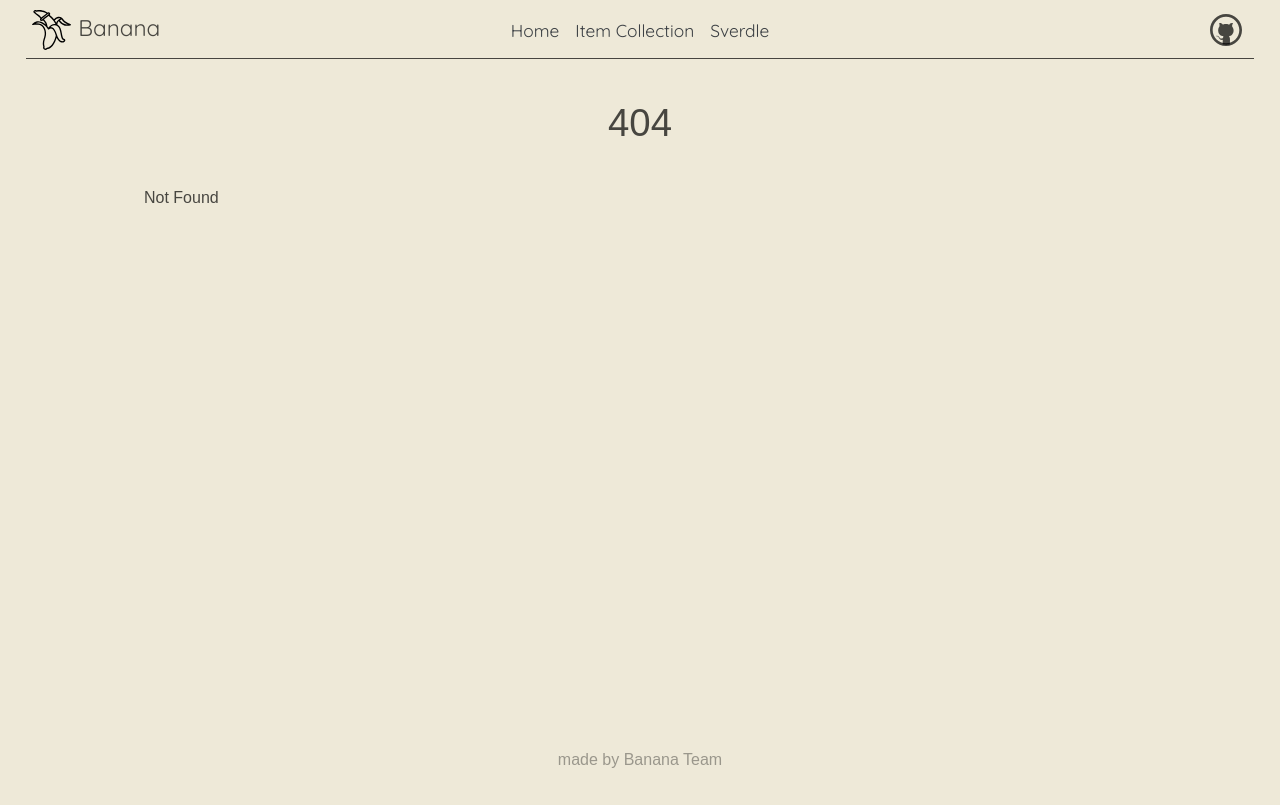
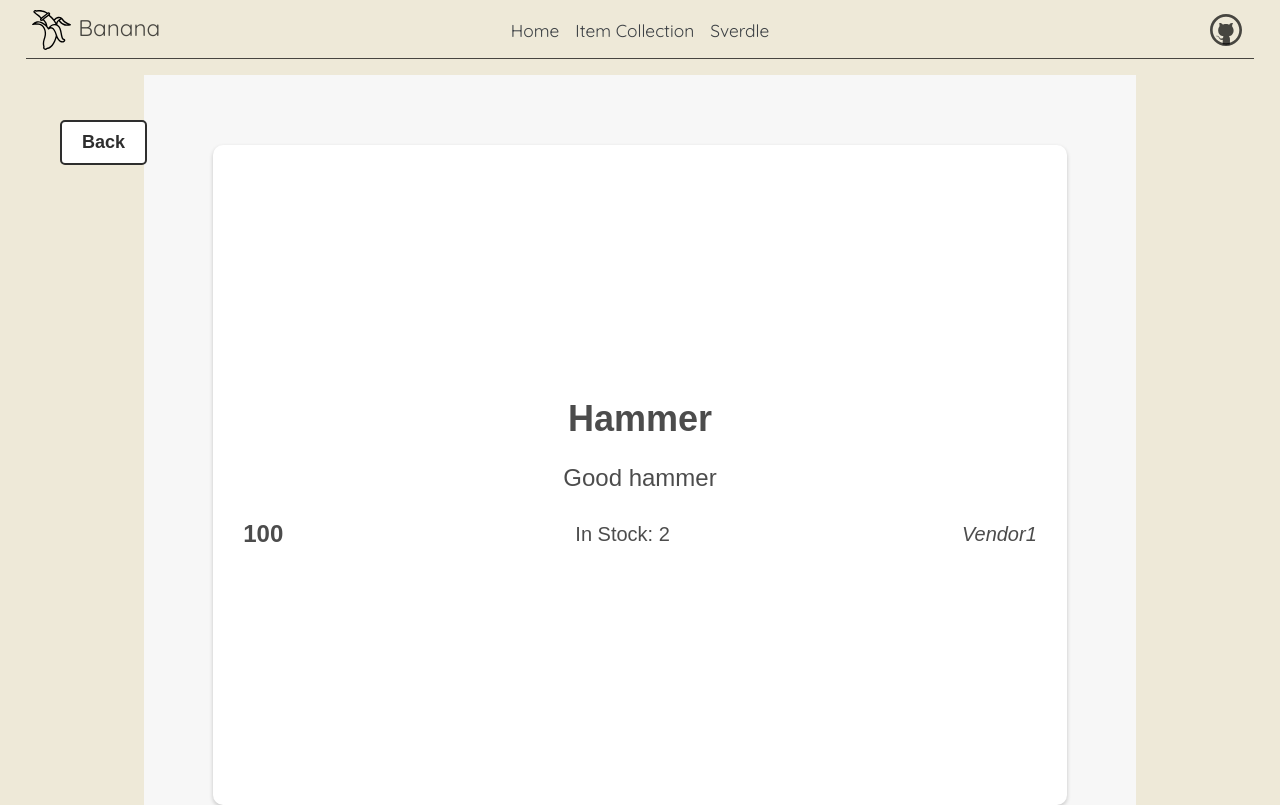
Before and after one commit to strangeTany/inventory, a SvelteKit app: page /item in a window 1280 px wide. Before the commit this address had no page. Shown: the top 805 px of the page. Built offline with nearby package versions, Linux system fonts and the light colour scheme.

Commit message:
Item page created

```diff
--- /dev/null
+++ b/src/routes/item/+page.svelte
@@ -0,0 +1,120 @@
+<script lang="ts">
+    import type {Item} from '../item'
+    let item: Item = {name: "Hammer", id: "001", description: "Good hammer", price: 100, amount: 2, vendor: "Vendor1"}
+</script>
+<svelte:head>
+	<title>{item.name}</title>
+	<meta name="description" content="Collection of items in stock" />
+</svelte:head>
+
+<!-- <div class="cards_grid">
+    <h1>{item.name}</h1>
+    <p>{item.description}</p>
+    <p>{item.price}</p>
+    <p>{item.amount}</p>
+    <p>{item.vendor}</p>
+</div> -->
+<div class="card_page">
+    <a class="back_button" href="../item_collection">Back</a>
+    <div class="card_content">
+        <h1 class="item_title">{item.name}</h1>
+        <p class="item_description">{item.description}</p>
+        <div class="item_info">
+            <p class="item_price">{item.price}</p>
+            <p class="item_amount">In Stock: {item.amount}</p>
+            <p class="item_vendor">{item.vendor}</p>
+        </div>
+    </div>
+
+</div>
+
+<style>
+   .card_page {
+    display: flex;
+    justify-content: center;
+    align-items: center;
+    height: 100vh;
+    background-color: #f7f7f7;
+}
+
+.card_content {
+    display: flex;
+    flex-direction: column;
+    align-items: center;
+    justify-content: center;
+    width: 80%;
+    max-width: 800px;
+    height: 80%;
+    max-height: 600px;
+    background-color: white;
+    border-radius: 10px;
+    box-shadow: 0 2px 4px rgba(0, 0, 0, 0.2);
+    padding: 30px;
+    text-align: center;
+}
+
+.item_title {
+    margin: 0;
+    font-size: 36px;
+    font-weight: bold;
+    text-align: center;
+}
+
+.item_description {
+    margin: 20px 0;
+    font-size: 24px;
+}
+
+.item_image {
+    width: 200px;
+    height: 200px;
+    object-fit: contain;
+    margin: 20px 0;
+}
+
+.item_info {
+    display: flex;
+    justify-content: space-between;
+    align-items: center;
+    width: 100%;
+}
+
+.item_price {
+    margin: 0;
+    font-size: 24px;
+    font-weight: bold;
+}
+
+.item_amount {
+    margin: 0;
+    font-size: 20px;
+}
+
+.item_vendor {
+    margin: 0;
+    font-size: 20px;
+    font-style: italic;
+}
+
+.back_button {
+    position: absolute; /* position button absolute */
+    top: 100px;
+    left: 60px;
+    margin-top: 20px;
+    padding: 10px 20px;
+    background-color: #fff;
+    border: 2px solid #2e2e2e;
+    color: #2e2e2e;
+    font-size: 18px;
+    font-weight: bold;
+    border-radius: 5px;
+    cursor: pointer;
+    transition: all 0.2s ease;
+}
+
+.back_button:hover {
+    background-color: #2e2e2e;
+    color: #fff;
+}
+
+</style>
```
